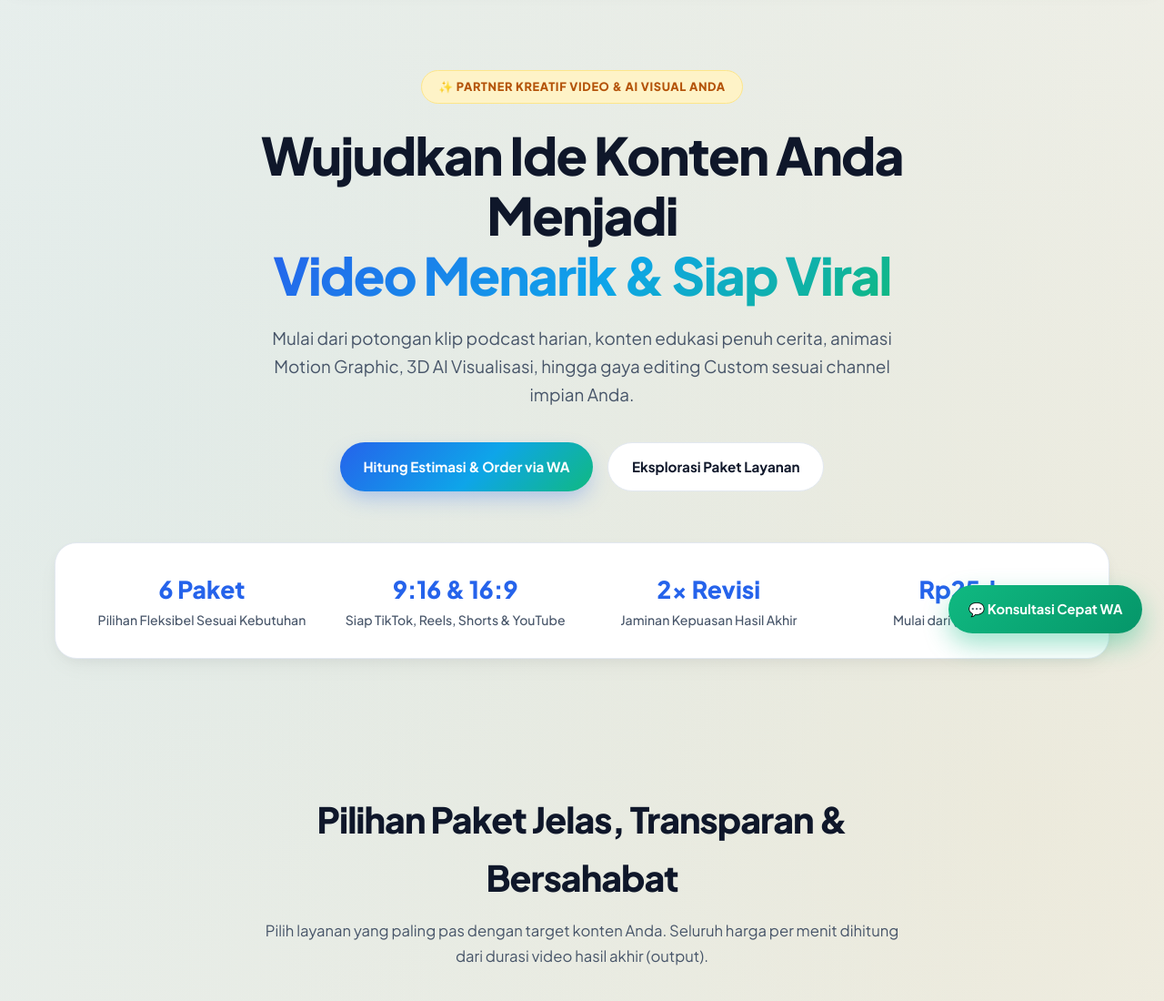
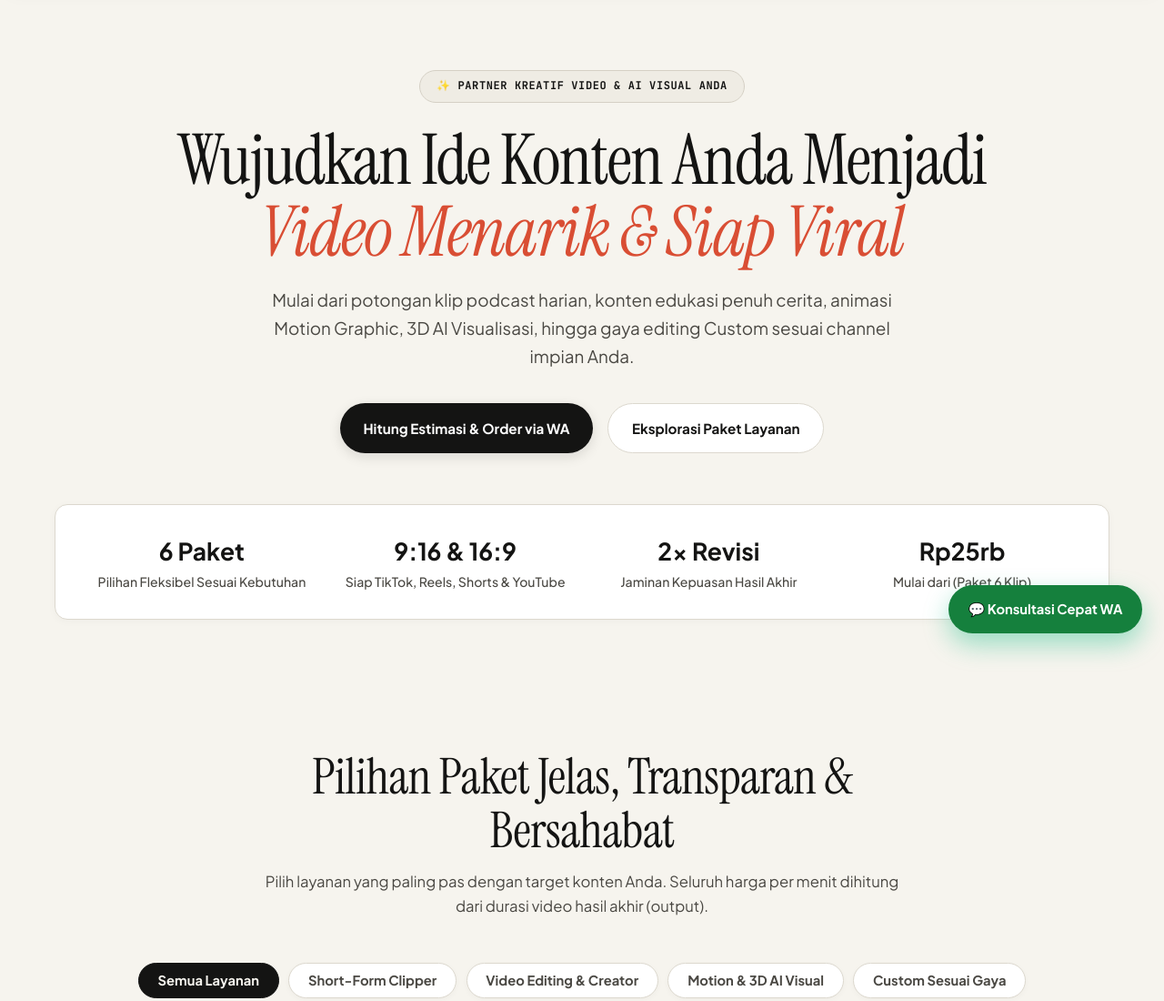
Before and after one commit to magic1394/studio-kreatif, a website built with Vite: page index.html in a window 1280 px wide. Shown: the part 80-1180 px from the top of the page at 91% size. Built offline with nearby package versions, Linux system fonts and the light colour scheme.

Commit message:
Redesign UI ke gaya Editorial Minimalist seperti jackandjill.ai

```diff
--- a/index.html
+++ b/index.html
@@ -12,7 +12,7 @@
     <link rel="preconnect" href="https://fonts.googleapis.com" />
     <link rel="preconnect" href="https://fonts.gstatic.com" crossorigin />
     <link
-      href="https://fonts.googleapis.com/css2?family=JetBrains+Mono:wght@600;800&family=Plus+Jakarta+Sans:wght@400;500;600;700;800&display=swap"
+      href="https://fonts.googleapis.com/css2?family=Instrument+Serif:ital@0;1&family=JetBrains+Mono:wght@500;700&family=Plus+Jakarta+Sans:wght@400;500;600;700&display=swap"
       rel="stylesheet"
     />
   </head>
--- a/src/styles/base.css
+++ b/src/styles/base.css
@@ -15,10 +15,6 @@ body {
   color: var(--text-primary);
   line-height: 1.65;
   overflow-x: hidden;
-  background-image:
-    radial-gradient(circle at 12% 8%, rgba(14, 165, 233, 0.10) 0%, transparent 38%),
-    radial-gradient(circle at 88% 14%, rgba(245, 158, 11, 0.11) 0%, transparent 36%),
-    radial-gradient(circle at 50% 60%, rgba(16, 185, 129, 0.06) 0%, transparent 45%);
 }
 
 a {
@@ -44,10 +40,12 @@ button {
 }
 
 .text-gradient {
-  background: var(--gradient-brand);
-  -webkit-background-clip: text;
-  -webkit-text-fill-color: transparent;
-  background-clip: text;
+  font-family: var(--font-serif);
+  font-style: italic;
+  font-weight: 400;
+  color: var(--accent-amber);
+  background: none;
+  -webkit-text-fill-color: initial;
 }
 
 .section-header {
@@ -57,9 +55,11 @@ button {
 }
 
 .section-header h2 {
-  font-size: clamp(1.75rem, 3.5vw, 2.45rem);
-  font-weight: 800;
-  letter-spacing: -0.025em;
+  font-family: var(--font-serif);
+  font-size: clamp(2.4rem, 4.5vw, 3.4rem);
+  font-weight: 400;
+  letter-spacing: -0.01em;
+  line-height: 1.08;
   color: var(--text-primary);
   margin-bottom: 0.75rem;
 }
--- a/src/styles/components.css
+++ b/src/styles/components.css
@@ -619,3 +619,62 @@
   align-items: center;
   gap: 0.5rem;
 }
+
+
+/* =====================================================================
+   Editorial Minimalist Overrides (gaya jackandjill.ai)
+   ===================================================================== */
+.hero-title {
+  font-family: var(--font-serif);
+  font-weight: 400;
+  font-size: clamp(3rem, 6.5vw, 4.8rem);
+  line-height: 1.02;
+  letter-spacing: -0.02em;
+}
+
+.hero-badge {
+  background: #EFECE4;
+  border: 1px solid #D5D0C5;
+  color: #141413;
+  font-family: var(--font-mono);
+  font-weight: 600;
+  font-size: 0.75rem;
+}
+
+.pricing-card,
+.portfolio-card,
+.step-card,
+.calc-wrapper {
+  border: 1px solid #C8C4B8;
+}
+
+.pricing-card:hover,
+.portfolio-card:hover,
+.step-card:hover {
+  border-color: #141413;
+  box-shadow: var(--shadow-card-hover);
+  transform: translateY(-3px);
+}
+
+.step-card {
+  transition: transform var(--transition-fast), box-shadow var(--transition-fast), border-color var(--transition-fast);
+}
+
+.pricing-card.featured {
+  border-color: #141413;
+}
+
+.card-title,
+.portfolio-body h3 {
+  font-family: var(--font-serif);
+  font-weight: 400;
+  font-size: 1.65rem;
+  letter-spacing: -0.01em;
+}
+
+.filter-tab.active {
+  background: #141413;
+  color: #F6F4EE;
+  border-color: #141413;
+  box-shadow: none;
+}
--- a/src/styles/tokens.css
+++ b/src/styles/tokens.css
@@ -1,46 +1,47 @@
 :root {
-  /* Palet Warna Cerah, Hangat & Positif (Mudah diedit oleh Hermes Agent) */
-  --bg-primary: #FAF8F5;           /* Warm Alabaster / Cream sangat lembut */
-  --bg-secondary: #F1F5F9;         /* Soft Cool-Warm Slate untuk seksi selang-seling */
-  --bg-card: #FFFFFF;              /* Putih bersih untuk kartu */
+  /* Palet Warna Editorial Minimalist — Warm Paper & Ink Black (Mudah diedit oleh Hermes Agent) */
+  --bg-primary: #F6F4EE;           /* Warm Editorial Paper */
+  --bg-secondary: #EFECE4;         /* Soft Warm Stone */
+  --bg-card: #FBF9F5;              /* Kartu off-white hangat */
   --bg-card-hover: #FFFFFF;
-  --bg-glass: rgba(255, 255, 255, 0.88);
+  --bg-glass: rgba(246, 244, 238, 0.88);
 
-  /* Warna Aksen Positif & Energik */
-  --accent-primary: #2563EB;       /* Vibrant Royal Blue */
-  --accent-sky: #0EA5E9;           /* Bright Sky Blue */
-  --accent-amber: #F59E0B;         /* Sunny Warm Amber */
-  --accent-coral: #F97316;         /* Energetic Orange/Coral */
-  --accent-emerald: #10B981;       /* Fresh Mint/Emerald Green */
-  --accent-teal: #0D9488;          /* Deep Teal untuk badge & teks aksen */
+  /* Warna Aksen Editorial */
+  --accent-primary: #141413;       /* Charcoal Ink Black — tombol & aksen utama */
+  --accent-sky: #4A4843;
+  --accent-amber: #D94E34;         /* Warm Terracotta / Burnt Orange — highlight & badge */
+  --accent-coral: #D94E34;
+  --accent-emerald: #1E5631;       /* Deep Forest Green — tombol WA */
+  --accent-teal: #7A756C;          /* Warm Muted Taupe — kategori kecil */
 
-  /* Gradien Positif */
-  --gradient-brand: linear-gradient(135deg, #2563EB 0%, #0EA5E9 55%, #10B981 100%);
-  --gradient-warm: linear-gradient(135deg, #F59E0B 0%, #F97316 100%);
-  --gradient-wa: linear-gradient(135deg, #10B981 0%, #059669 100%);
-  --gradient-featured: linear-gradient(180deg, #EFF6FF 0%, #FFFFFF 100%);
+  /* Warna solid (tanpa gradien neon) */
+  --gradient-brand: #141413;
+  --gradient-warm: #D94E34;
+  --gradient-wa: #15803D;
+  --gradient-featured: #FFFFFF;
 
-  /* Tipografi & Warna Teks (Kontras Tinggi & Nyaman Dibaca) */
-  --text-primary: #0F172A;         /* Deep Slate Navy (bukan hitam pekat agar lembut di mata) */
-  --text-secondary: #475569;       /* Medium Slate */
-  --text-muted: #64748B;           /* Muted Slate */
+  /* Tipografi & Warna Teks */
+  --text-primary: #141413;
+  --text-secondary: #4A4843;
+  --text-muted: #78756E;
 
-  /* Border & Shadow Lembut */
-  --border-subtle: #E2E8F0;
-  --border-highlight: #38BDF8;
-  --shadow-card: 0 10px 30px -8px rgba(15, 23, 42, 0.06), 0 4px 12px -2px rgba(15, 23, 42, 0.04);
-  --shadow-card-hover: 0 20px 38px -10px rgba(37, 99, 235, 0.13), 0 8px 16px -4px rgba(15, 23, 42, 0.05);
-  --shadow-glow: 0 10px 25px -5px rgba(37, 99, 235, 0.35);
+  /* Border & Shadow */
+  --border-subtle: #DCD8CE;
+  --border-highlight: #141413;
+  --shadow-card: 0 2px 10px rgba(20, 20, 19, 0.03);
+  --shadow-card-hover: 4px 4px 0px #141413;   /* Tactile editorial shadow */
+  --shadow-glow: 0 4px 14px rgba(20, 20, 19, 0.12);
 
   /* Font Family */
   --font-sans: 'Plus Jakarta Sans', -apple-system, BlinkMacSystemFont, 'Segoe UI', Roboto, sans-serif;
+  --font-serif: 'Instrument Serif', Georgia, serif;
   --font-mono: 'JetBrains Mono', monospace;
 
   /* Spacing & Radius */
   --container-max: 1200px;
-  --radius-sm: 10px;
-  --radius-md: 16px;
-  --radius-lg: 24px;
+  --radius-sm: 6px;
+  --radius-md: 10px;
+  --radius-lg: 14px;
   --radius-full: 9999px;
   --transition-fast: 0.22s cubic-bezier(0.4, 0, 0.2, 1);
 }
```
